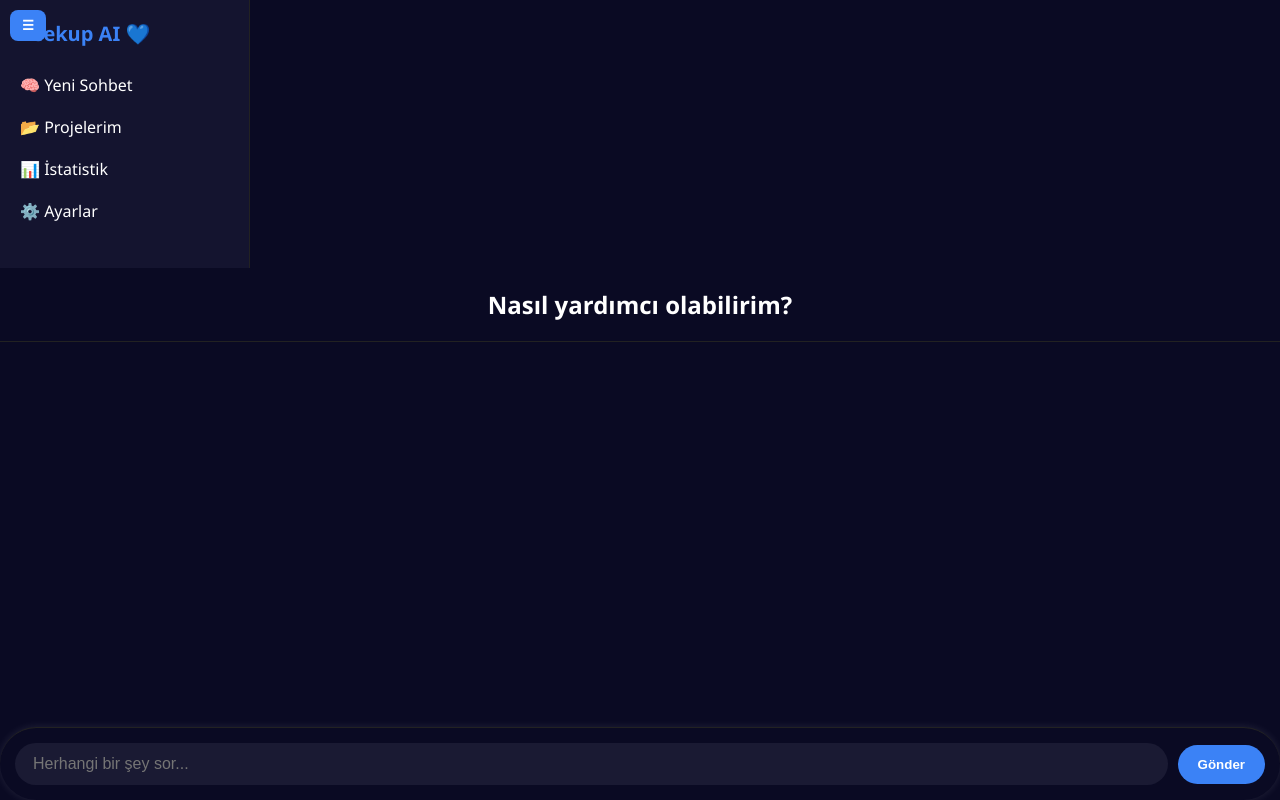
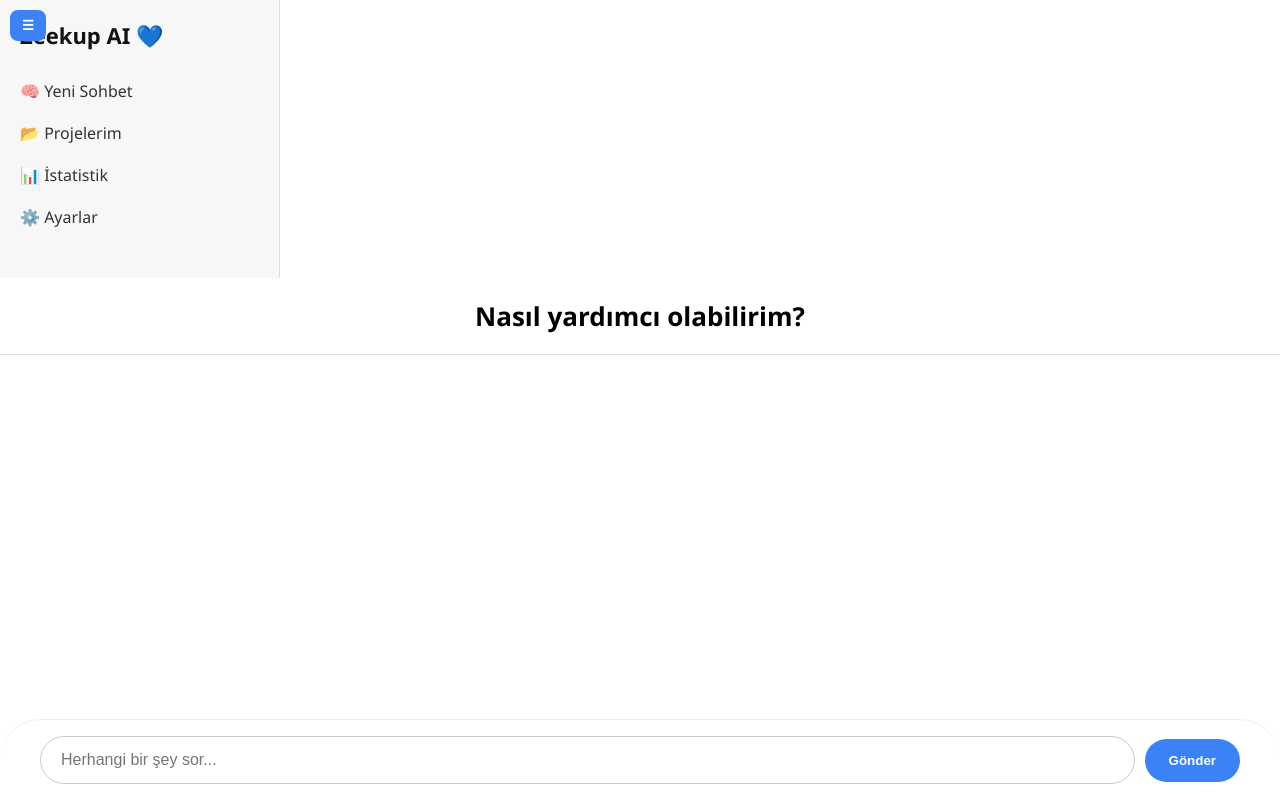
Before and after one commit to furkancoram/zeekup, a FastAPI app: page / in a window 1280 px wide. Run offline with FastAPI, Linux system fonts and the light colour scheme.

Commit message:
Update chat.html

```diff
--- a/templates/chat.html
+++ b/templates/chat.html
@@ -12,17 +12,17 @@
     body {
       margin: 0;
       padding: 0;
-      background-color: #0a0a23;
+      background-color: #fff;
       font-family: 'Segoe UI', sans-serif;
-      color: white;
+      color: #000;
       display: flex;
       height: 100vh;
       overflow: hidden;
     }
     .sidebar {
-      width: 250px;
-      background-color: #14142f;
-      border-right: 1px solid #222;
+      width: 280px;
+      background-color: #f7f7f8;
+      border-right: 1px solid #ddd;
       padding: 20px;
       transition: transform 0.3s ease;
     }
@@ -31,16 +31,18 @@
     }
     .sidebar h2 {
       margin-top: 0;
-      font-size: 20px;
-      color: #3b82f6;
+      font-size: 22px;
+      color: #111;
     }
     .sidebar ul {
       list-style: none;
       padding: 0;
+      margin: 20px 0;
     }
     .sidebar ul li {
       padding: 10px 0;
       cursor: pointer;
+      color: #333;
     }
     .toggle-btn {
       position: absolute;
@@ -59,63 +61,59 @@
       display: flex;
       flex-direction: column;
       height: 100vh;
+      background-color: #fff;
     }
     header {
       padding: 20px;
       text-align: center;
-      font-size: 24px;
-      font-weight: bold;
-      border-bottom: 1px solid #222;
+      font-size: 26px;
+      font-weight: 600;
+      border-bottom: 1px solid #ddd;
     }
     .chat-container {
       flex: 1;
       overflow-y: auto;
-      padding: 20px;
+      padding: 40px;
       display: flex;
       flex-direction: column;
-      gap: 15px;
+      gap: 20px;
     }
     .message {
-      max-width: 80%;
-      padding: 12px 18px;
-      border-radius: 12px;
-      font-size: 16px;
-      line-height: 1.5;
+      max-width: 60%;
+      padding: 14px 20px;
+      border-radius: 20px;
+      font-size: 17px;
+      line-height: 1.6;
       word-wrap: break-word;
+      box-shadow: 0 2px 6px rgba(0,0,0,0.05);
     }
     .user {
       align-self: flex-end;
-      background-color: #3b82f6;
-      color: white;
+      background-color: #e0e7ff;
+      color: #000;
     }
     .bot {
       align-self: flex-start;
-      background-color: #1e1e3f;
+      background-color: #f3f3f4;
     }
     form {
       display: flex;
-      padding: 15px;
-      border-top: 1px solid #222;
-      background-color: #0a0a23;
-      position: sticky;
-      bottom: 0;
-      width: 100%;
-      max-width: 100%;
+      padding: 16px 40px;
+      border-top: 1px solid #eee;
+      background-color: #fff;
     }
     input[type="text"] {
       flex: 1;
-      padding: 12px 18px;
-      border-radius: 25px;
-      border: none;
+      padding: 14px 20px;
+      border-radius: 30px;
+      border: 1px solid #ccc;
       font-size: 16px;
       outline: none;
       margin-right: 10px;
-      background-color: #1a1a33;
-      color: white;
     }
     button {
-      padding: 12px 20px;
-      border-radius: 25px;
+      padding: 14px 24px;
+      border-radius: 30px;
       border: none;
       background-color: #3b82f6;
       color: white;
```
